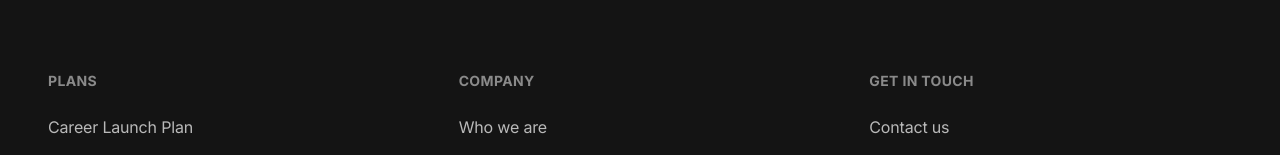
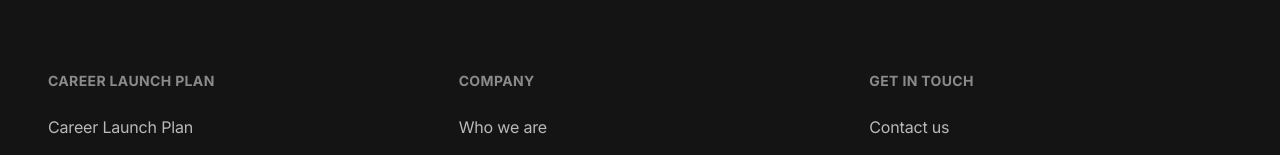
Before and after one commit to michael-keb/sweet-site-map, a React (Vite) app: page / in a window 1280 px wide. Shown: the part 4598-4753 px from the top of the page. Built offline with nearby package versions, Linux system fonts and the light colour scheme; the HTML template or start-up script is replaced by a standard one.

Commit message:
Changes
Co-authored-by: michael-keb <258575478+michael-keb@users.noreply.github.com>

```diff
--- a/src/components/Footer.tsx
+++ b/src/components/Footer.tsx
@@ -11,7 +11,7 @@ const Footer = () => {
         <div className="grid grid-cols-1 md:grid-cols-3 gap-12">
           <div className="space-y-4">
             <h4 className="font-bold text-sm tracking-wide text-background/50 uppercase mb-6">
-              Plans
+              Career Launch Plan
             </h4>
             <ul className="space-y-3">
               {loanProducts.map((l) => (
```
